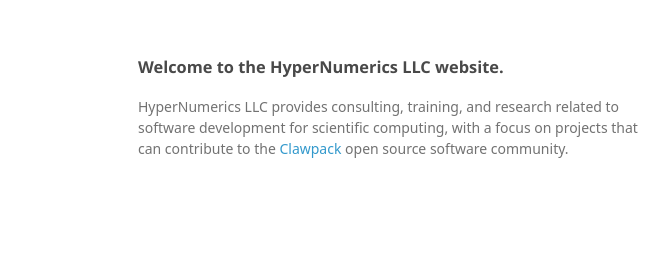
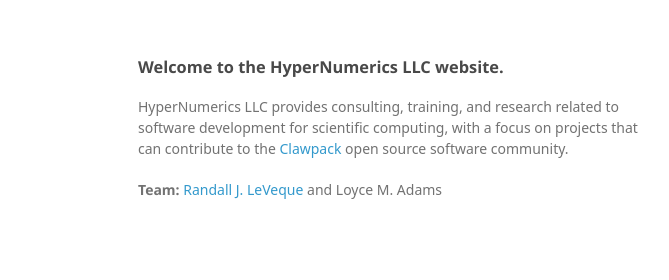
Before and after one commit to HyperNumerics/HyperNumerics.github.io, a plain HTML site: page index.html in a window 1280 px wide. Shown: the top 280 px of the page, 432-1101 px from the left. Drawn offline with Linux system fonts and the light colour scheme; a web font is replaced by a local one.

Commit message:
added team

```diff
--- a/index.html
+++ b/index.html
@@ -33,6 +33,11 @@ a focus on projects that can contribute to the
 community.
 
 <p>
+<b>Team:</b>
+<a href="https://github.com/rjleveque?tab=repositories">Randall J. LeVeque</a>
+and
+Loyce M. Adams
+<p>
 
       </section>
       <footer>
```
